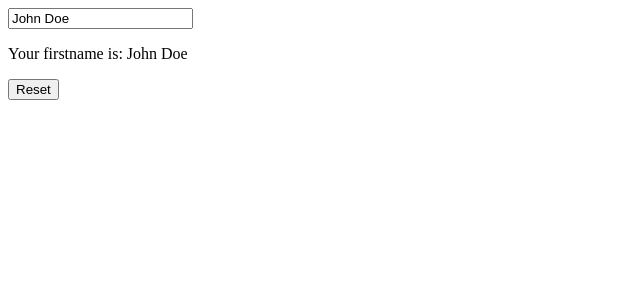
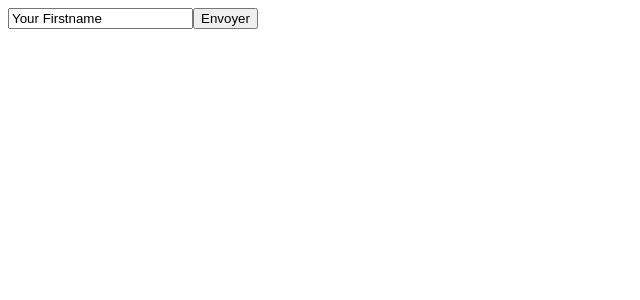
Before and after one commit to Mohya972/tutoreact, a React (Vite) app: page / in a window 1280 px wide. Shown: the top 300 px of the page, without its empty margins (0-640 px from the left). Built offline with nearby package versions, Linux system fonts and the light colour scheme.

Commit message:
Formulaire 02

```diff
--- a/src/App.jsx
+++ b/src/App.jsx
@@ -2,20 +2,14 @@ import { useState } from 'react';
 
 function App() {
 
-const [firstname, setFirstname] = useState('John Doe');
+  const handleSubmit = (event) => {
+    event.preventDefault();
+    console.log(new FormData(event.target));
+  }
 
-const handleChange = (e) => {
-  setFirstname(e.target.value);
-}
-
-const reset = () => {
-  setFirstname('');
-}
-
-  return <form>
-            <input type="text" name="Firstname" value={firstname} onChange={handleChange} />
-            <p>Your firstname is: {firstname}</p>
-            <button type="button" onClick={reset}>Reset</button>
+  return <form onSubmit={handleSubmit}>
+            <input type="text" name="Firstname" defaultValue="Your Firstname"/>
+            <button>Envoyer</button>
           </form>
 }
 
```
